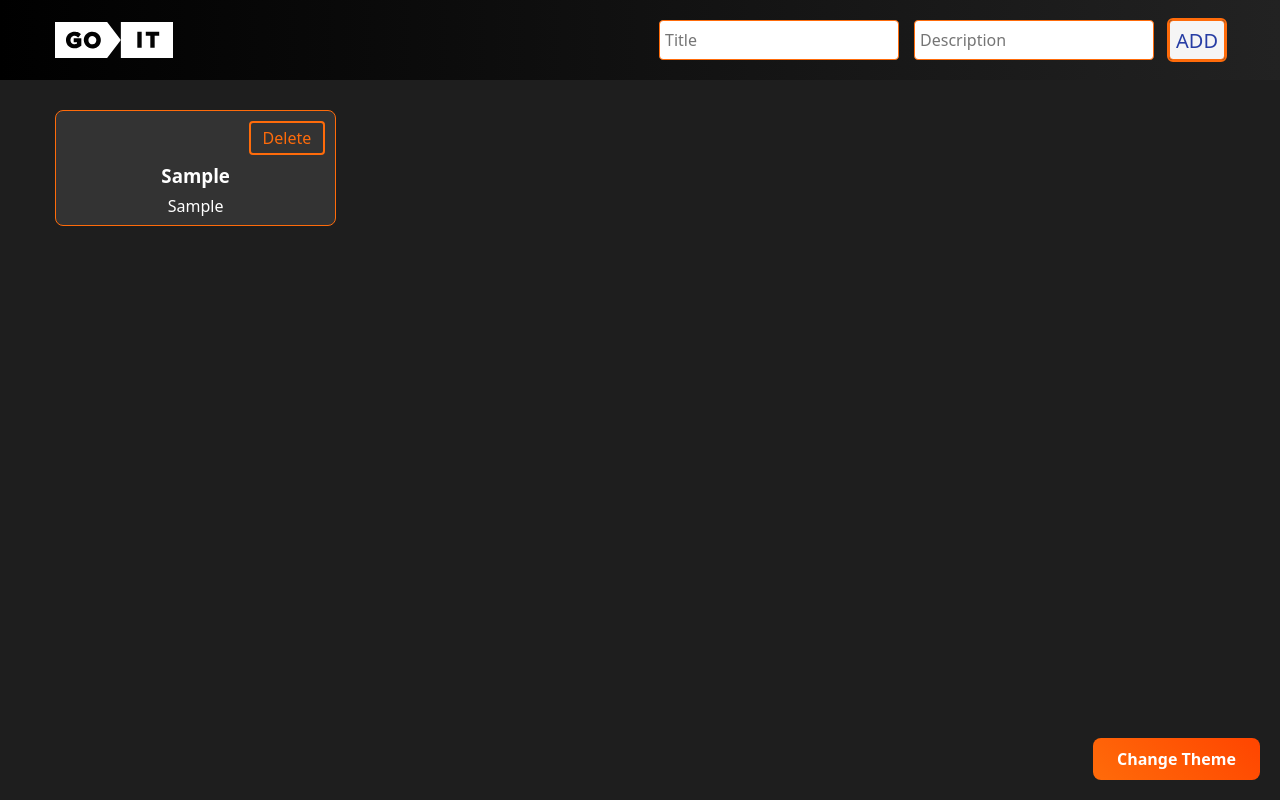
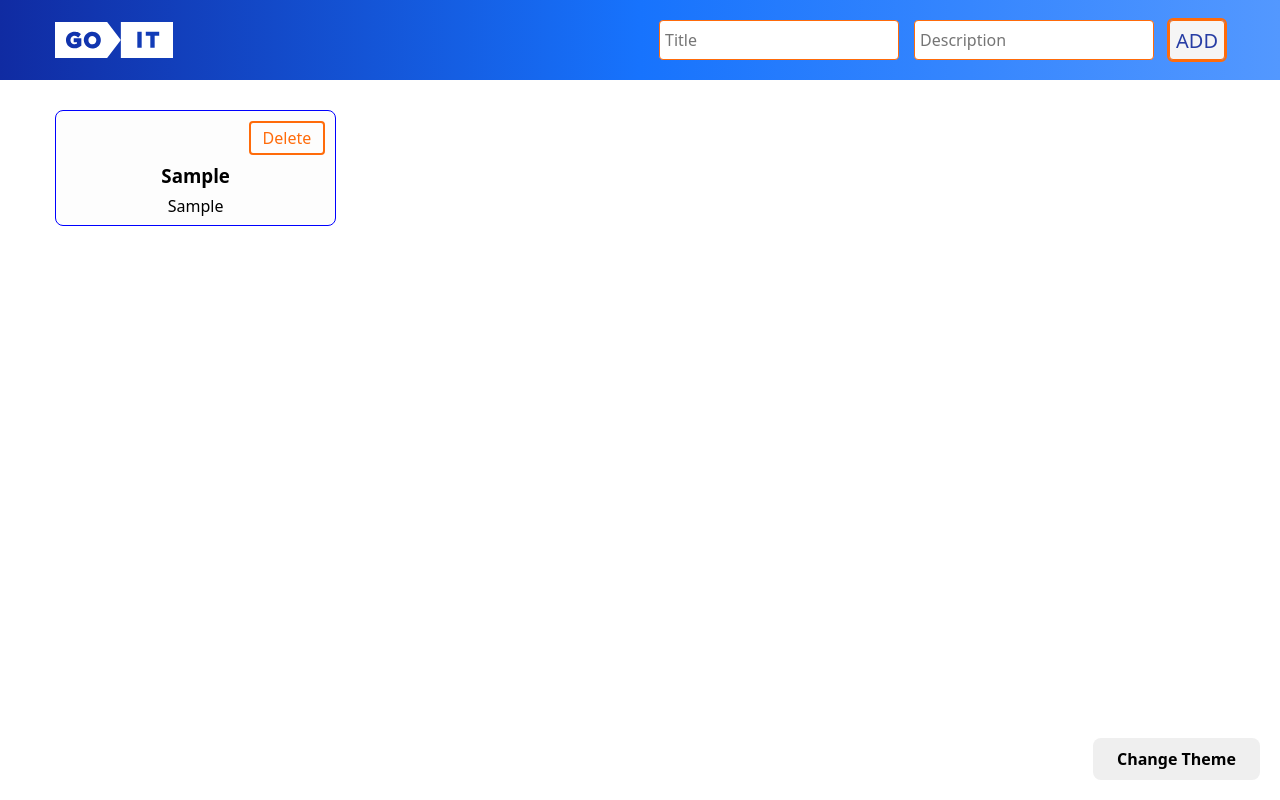
Before and after one commit to MarvinNox/Simple-Notes-Book, a website built with Vite: page src/index.html in a window 1280 px wide. Both pictures are taken after typing "Sample", "Sample" into the empty fields and a click on the button "ADD". Built offline with nearby package versions, Linux system fonts and the light colour scheme.

Commit message:
theme switch func add

```diff
--- a/src/css/base.css
+++ b/src/css/base.css
@@ -21,7 +21,7 @@ section {
   padding: 10px;
   gap: 10px;
   /* background-color: #32becb; */
-  color: rgba(255, 255, 255);
+  color: inherit;
 }
 
 .task-list-item-btn {
--- a/src/js/local-storage-api.js
+++ b/src/js/local-storage-api.js
@@ -1,12 +1,12 @@
-export const LS_KEY = 'userNotes';
+import { refs } from "./refs.js";
 
 export function addToLocal(obj) {
-    localStorage.setItem(LS_KEY, JSON.stringify(obj));
+    localStorage.setItem(refs.LS_KEY, JSON.stringify(obj));
 }
 
 export function getFromLocal() {
-    if (localStorage.getItem(LS_KEY) === null) {
+    if (localStorage.getItem(refs.LS_KEY) === null) {
         return;
     }
-    return JSON.parse(localStorage.getItem(LS_KEY));
+    return JSON.parse(localStorage.getItem(refs.LS_KEY));
 }
--- a/src/js/refs.js
+++ b/src/js/refs.js
@@ -1,8 +1,12 @@
 export const refs = {
+    body: document.querySelector('body'),
+    form: document.querySelector('#task-form'),
     taskList: document.querySelector('#task-list'),
-    themeToggle: document.querySelector('#themeToggle'),
-    addBttn: document.querySelector('.header-form-btn'),
-    form: document.querySelector('#task-form'),
+    themeToggleBttn: document.querySelector('#themeToggle'),
     inputTitle: document.querySelector('input[name="taskName"]'),
     inputDescr: document.querySelector('input[name="taskDescription"]'),
+    LS_KEY: 'userNotes',
+    LS_THEME: 'userTheme',
+    KEY_lightTheme: 'theme-light',
+    KEY_darkTheme: 'theme-dark',
 };
--- a/src/js/tasks.js
+++ b/src/js/tasks.js
@@ -2,21 +2,24 @@ import { refs } from "./refs.js";
 import { renderNote } from './render-tasks.js';
 import { taskMarkup } from "./markup-tasks.js";
 import { getFromLocal, addToLocal } from './local-storage-api.js';
+
 import iziToast from "izitoast";
+import "izitoast/dist/css/iziToast.min.css";
 
 export let userNotes = getFromLocal() || [];
 
 export function addNewNote(event) {
     event.preventDefault();
     const note = {
-        title: refs.form.elements.taskName.value.trim(),
-        description: refs.form.elements.taskDescription.value.trim(),
+        title: refs.inputTitle.value.trim(),
+        description: refs.inputDescr.value.trim(),
     }
 
     if (!note.title || !note.description) {
         iziToast.error({
             title: 'Error',
-            message: 'Please enter valid title and descr!'
+            message: 'Please enter valid title and descr!',
+            position: 'topCenter',
         })
         return
     }
@@ -32,9 +35,6 @@ export function deleteNote(event) {
         userNotes = userNotes.filter(element => !(element.title === item.children[1].textContent));
         addToLocal(userNotes);
         renderNote(userNotes, taskMarkup);
-        // addToLocal(newArr);
-        // renderNote(newArr, taskMarkup);
-
     }
     return;
 };
--- a/src/js/theme-switcher.js
+++ b/src/js/theme-switcher.js
@@ -0,0 +1,21 @@
+import { refs } from "./refs.js";
+
+export function themeToggle() {
+    const newTheme = refs.body.classList.contains(refs.KEY_darkTheme) ? 'light' : 'dark';
+    applyTheme(newTheme);
+};
+
+function applyTheme(theme) {
+    refs.body.classList.toggle(refs.KEY_darkTheme, theme === 'dark');
+    localStorage.setItem(refs.LS_THEME, theme);
+};
+
+export function detectTheme() {
+    const savedTheme = localStorage.getItem(refs.LS_THEME)
+    if (savedTheme) {
+        applyTheme(savedTheme)
+    } else {
+        const prefersDark = window.matchMedia("(prefers-color-scheme: dark)").matches;
+        applyTheme(prefersDark ? 'dark' : 'light');
+    }
+}
--- a/src/main.js
+++ b/src/main.js
@@ -1,12 +1,13 @@
+import { refs } from './js/refs.js';
 import { renderNote } from './js/render-tasks.js';
 import { taskMarkup } from "./js/markup-tasks.js";
-import { getFromLocal } from './js/local-storage-api.js'
-import { addNewNote, deleteNote } from "./js/tasks.js"
-import { refs } from './js/refs.js';
+import { addNewNote, deleteNote, userNotes } from "./js/tasks.js"
+import { themeToggle, detectTheme } from './js/theme-switcher.js';
 
-export let userNotes = getFromLocal() || [];
+detectTheme();
 
 refs.form.addEventListener('submit', addNewNote);
 refs.taskList.addEventListener('click', deleteNote);
+refs.themeToggleBttn.addEventListener('click', themeToggle);
 
 renderNote(userNotes, taskMarkup);
```
